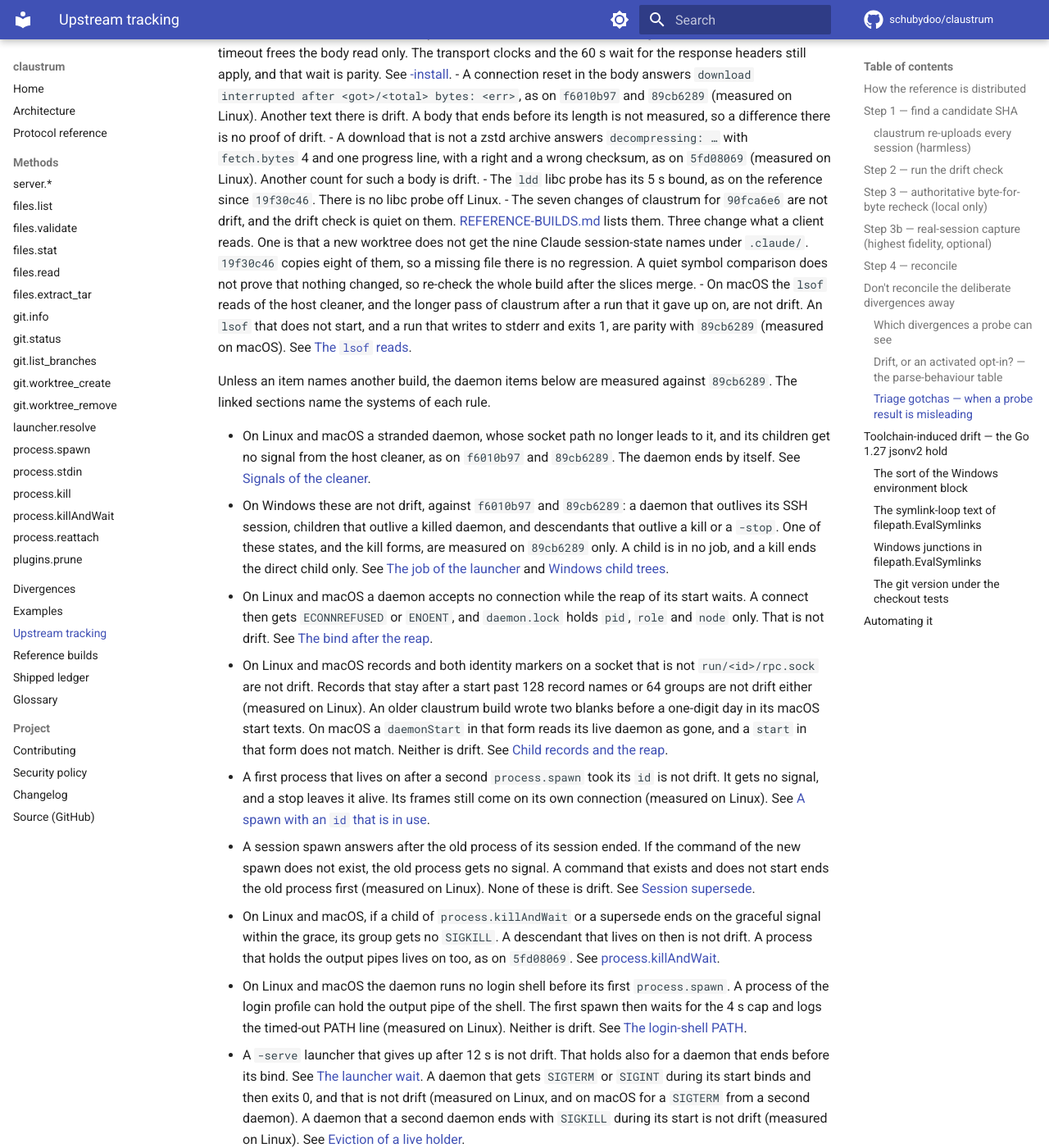
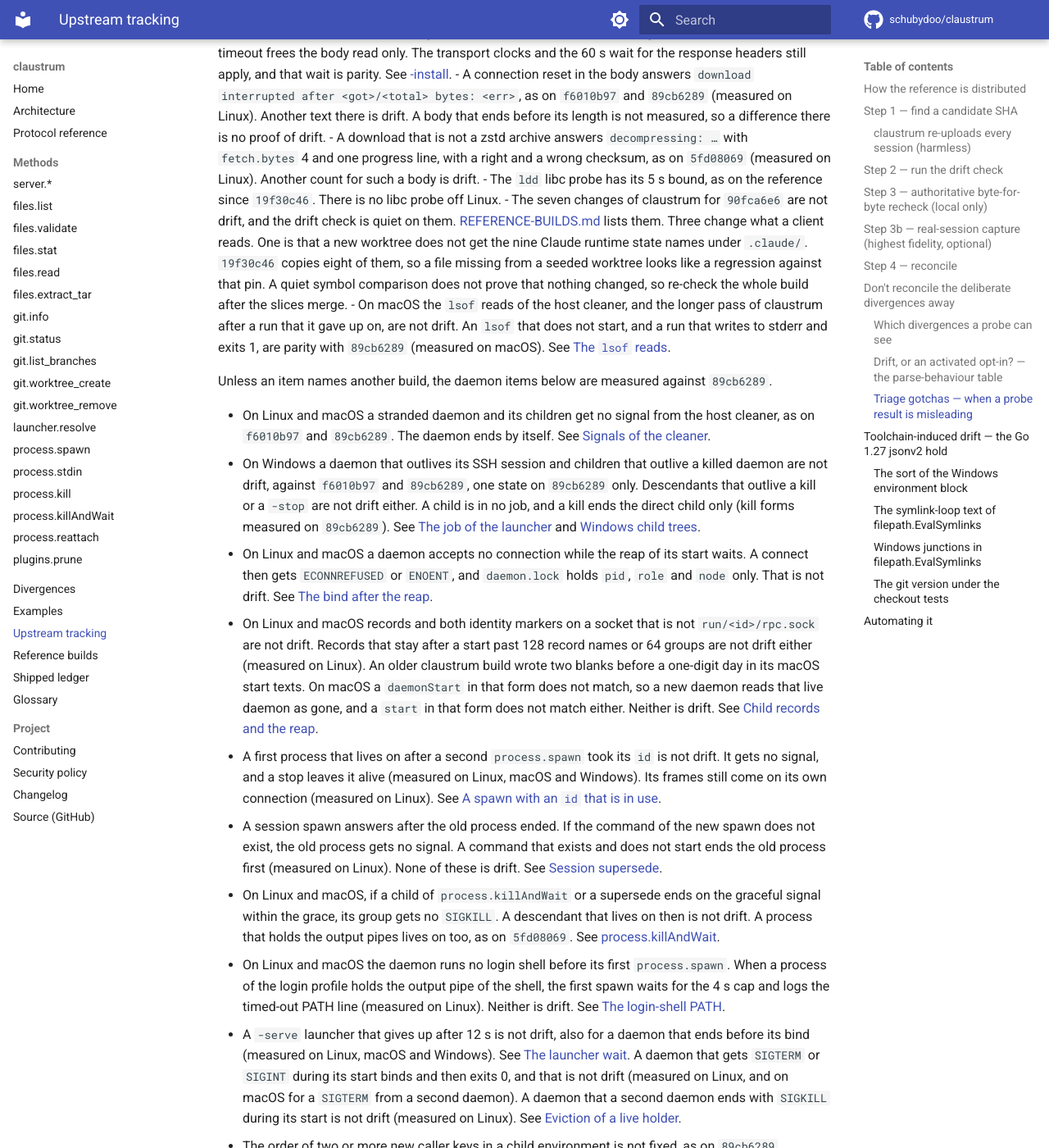
Before and after one commit to schubydoo/claustrum, an MkDocs documentation site: the page built from docs/UPSTREAM-TRACKING.md, in a window 1280 px wide and 1400 px high, scrolled down 9714 px. Shown: the whole window at 82% size. Built offline with MkDocs 1.6.1 and Material for MkDocs 9.7.7, drawn with Linux system fonts in a browser that asks for light colours; comment, search, counter and statistics services are not loaded.

Commit message:
docs: answer the review of the lifecycle triage cut
Co-Authored-By: Claude Opus 5.5 <noreply@anthropic.com>

```diff
--- a/docs/UPSTREAM-TRACKING.md
+++ b/docs/UPSTREAM-TRACKING.md
@@ -454,8 +454,8 @@ the linked pages. The history of each build is in
 - The seven changes of claustrum for `90fca6e6` are not drift, and the drift check
   is quiet on them. [REFERENCE-BUILDS.md](REFERENCE-BUILDS.md) lists them. Three
   change what a client reads. One is that a new worktree does not get the nine
-  Claude session-state names under `.claude/`. `19f30c46` copies eight of them, so
-  a missing file there is no regression. A quiet symbol comparison does not prove
+  Claude runtime state names under `.claude/`. `19f30c46` copies eight of them, so
+  a file missing from a seeded worktree looks like a regression against that pin. A quiet symbol comparison does not prove
   that nothing changed, so re-check the whole build after the slices merge.
 - On macOS the `lsof` reads of the host cleaner, and the longer pass of claustrum
   after a run that it gave up on, are not drift. An `lsof` that does not start,
@@ -463,18 +463,17 @@ the linked pages. The history of each build is in
   (measured on macOS). See [The `lsof` reads](PROTOCOL.md#the-lsof-reads-macos).
 
 Unless an item names another build, the daemon items below are measured against
-`89cb6289`. The linked sections name the systems of each rule.
+`89cb6289`.
 
-- On Linux and macOS a stranded daemon, whose socket path no longer leads to it,
-  and its children get no signal from the host cleaner, as on `f6010b97` and
+- On Linux and macOS a stranded daemon and its children get no signal from the host cleaner, as on `f6010b97` and
   `89cb6289`. The
   daemon ends by itself. See
   [Signals of the cleaner](PROTOCOL.md#signals-of-the-cleaner).
-- On Windows these are not drift, against `f6010b97` and `89cb6289`: a daemon that outlives
-  its SSH session, children that outlive a killed daemon, and descendants that
-  outlive a kill or a `-stop`. One of these states, and the kill forms, are
-  measured on `89cb6289` only. A child is in no job, and a kill ends the direct
-  child only. See [The job of the launcher](PROTOCOL.md#the-job-of-the-launcher-windows)
+- On Windows a daemon that outlives its SSH session and children that outlive a
+  killed daemon are not drift, against `f6010b97` and `89cb6289`, one state on
+  `89cb6289` only. Descendants that outlive a kill or a `-stop` are not drift
+  either. A child is in no job, and a kill ends the direct child only (kill forms
+  measured on `89cb6289`). See [The job of the launcher](PROTOCOL.md#the-job-of-the-launcher-windows)
   and [Windows child trees](protocol/process-kill.md#windows-child-trees).
 - On Linux and macOS a daemon accepts no connection while the reap of its start
   waits. A connect then gets `ECONNREFUSED` or `ENOENT`, and `daemon.lock` holds
@@ -484,14 +483,16 @@ Unless an item names another build, the daemon items below are measured against
   `run/<id>/rpc.sock` are not drift. Records that stay after a start past 128
   record names or 64 groups are not drift either (measured on Linux). An older claustrum
   build wrote two blanks before a one-digit day in its macOS start texts. On macOS
-  a `daemonStart` in that form reads its live daemon as gone, and a `start` in
-  that form does not match. Neither is drift. See
+  a `daemonStart` in that form does not match, so a new daemon reads that live
+  daemon as gone, and a `start` in that form does not match either. Neither is
+  drift. See
   [Child records and the reap](PROTOCOL.md#child-records-and-the-reap-linux-and-macos).
 - A first process that lives on after a second `process.spawn` took its `id` is
-  not drift. It gets no signal, and a stop leaves it alive. Its frames still come
+  not drift. It gets no signal, and a stop leaves it alive (measured on Linux, macOS and
+  Windows). Its frames still come
   on its own connection (measured on Linux). See
   [A spawn with an `id` that is in use](protocol/process-spawn.md#a-spawn-with-an-id-that-is-in-use).
-- A session spawn answers after the old process of its session ended. If the
+- A session spawn answers after the old process ended. If the
   command of the new spawn does not exist, the old process gets no signal. A command
   that exists and does not start ends the old process first (measured on Linux).
   None of these is drift. See
@@ -502,12 +503,12 @@ Unless an item names another build, the daemon items below are measured against
   lives on too, as on `5fd08069`. See
   [process.killAndWait](protocol/process-killandwait.md).
 - On Linux and macOS the daemon runs no login shell before its first
-  `process.spawn`. A process of the login profile can hold the output pipe of the
-  shell. The first spawn then waits for the 4 s cap and logs the timed-out PATH
+  `process.spawn`. When a process of the login profile holds the output pipe of the
+  shell, the first spawn waits for the 4 s cap and logs the timed-out PATH
   line (measured on Linux). Neither is drift. See
   [The login-shell PATH](PROTOCOL.md#the-login-shell-path-linux-and-macos).
-- A `-serve` launcher that gives up after 12 s is not drift. That holds also for a
-  daemon that ends before its bind. See [The launcher wait](PROTOCOL.md#the-launcher-wait).
+- A `-serve` launcher that gives up after 12 s is not drift, also for a daemon
+  that ends before its bind (measured on Linux, macOS and Windows). See [The launcher wait](PROTOCOL.md#the-launcher-wait).
   A daemon that gets `SIGTERM` or `SIGINT` during its start binds and then exits
   0, and that is not drift (measured on Linux, and on macOS for a `SIGTERM` from a
   second daemon). A daemon that a second daemon ends with `SIGKILL` during
```
Also changed, not shown: docs/protocol/git-worktree-create.md (+1 -1 lines).
